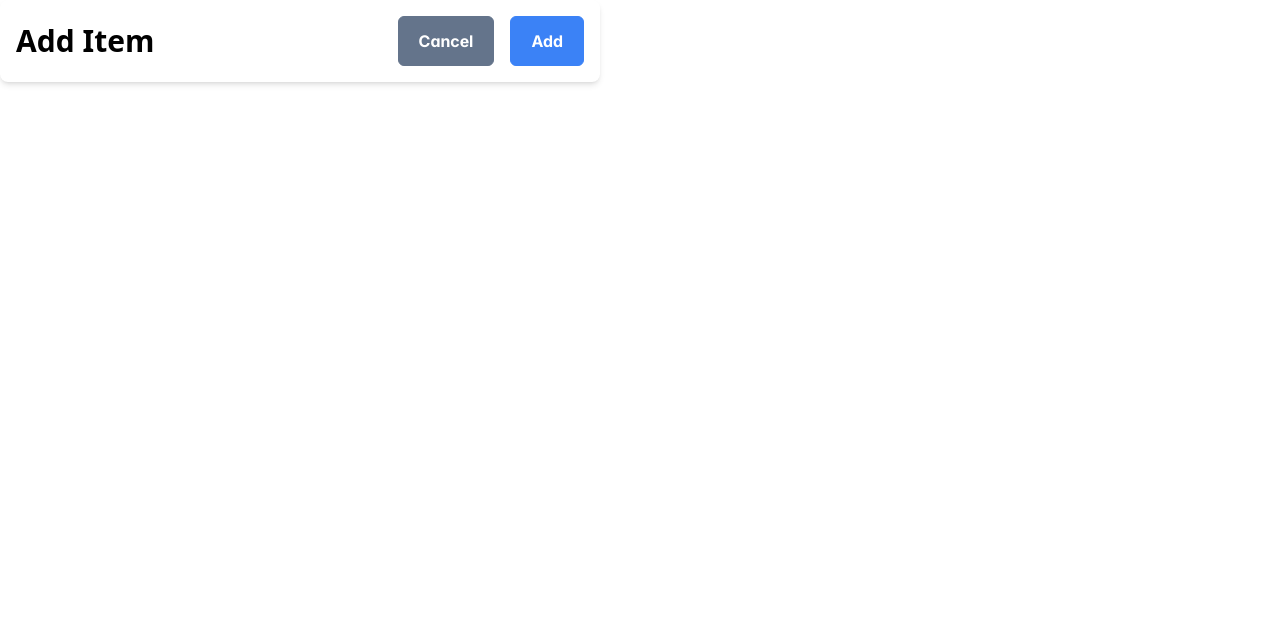
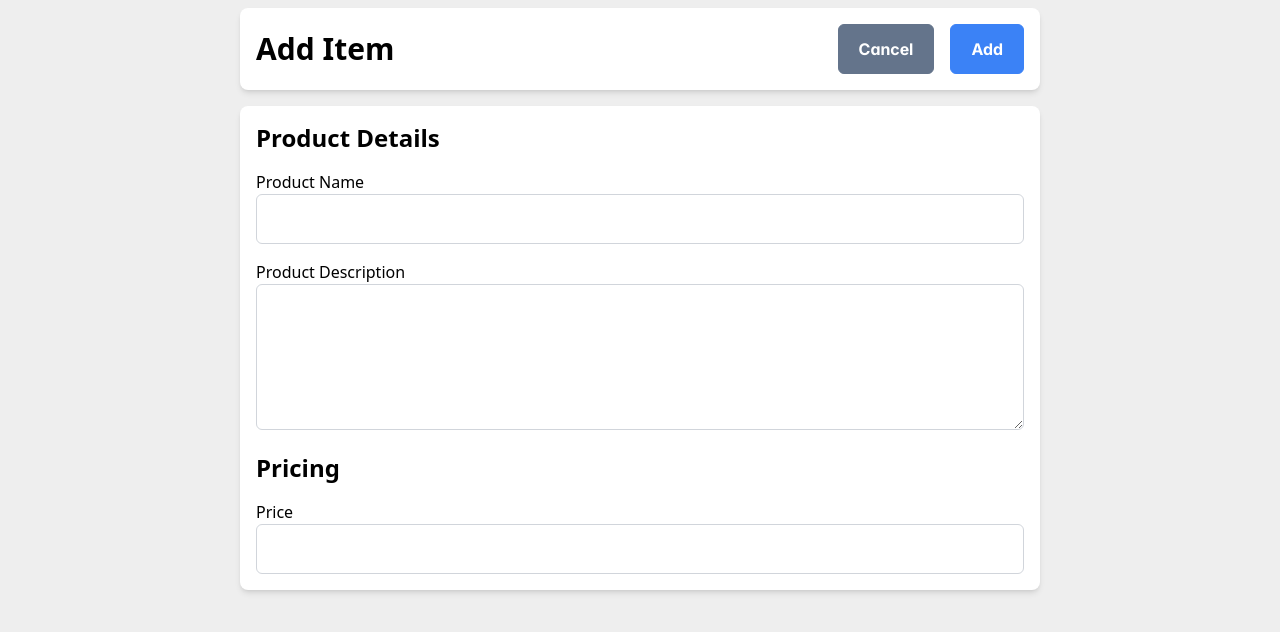
Before and after one commit to 5elfle5/e-commerce, a React (Vite) app: page /add-item in a window 1280 px wide. Shown: the top 632 px of the page. Built offline with nearby package versions, Linux system fonts and the light colour scheme.

Commit message:
add product form

```diff
--- a/src/App.tsx
+++ b/src/App.tsx
@@ -4,11 +4,13 @@ import { Home, AddItem } from './pages';
 
 export const App: FC = () => {
   return (
-    <BrowserRouter>
-      <Routes>
-        <Route path="/" element={<Home />} />
-        <Route path="/add-item" element={<AddItem />} />
-      </Routes>
-    </BrowserRouter>
+    <div className='flex justify-center mt-2'>
+      <BrowserRouter>
+        <Routes>
+          <Route path='/' element={<Home />} />
+          <Route path='/add-item' element={<AddItem />} />
+        </Routes>
+      </BrowserRouter>
+    </div>
   );
 };
--- a/src/index.css
+++ b/src/index.css
@@ -2,6 +2,10 @@
 @import "primereact/resources/themes/lara-light-blue/theme.css";
 @import "primereact/resources/primereact.min.css";
 @import "primeicons/primeicons.css";
+
+body {
+  background-color: #eee;
+}
 
 .card {
   @apply p-4 bg-white rounded-lg shadow-md;
@@ -10,3 +14,11 @@
 .justify-children {
   @apply flex justify-between items-center;
 }
+
+.h1 {
+  @apply text-3xl font-bold;
+}
+
+.h2 {
+  @apply text-2xl font-semibold;
+}
--- a/src/pages/AddItem.tsx
+++ b/src/pages/AddItem.tsx
@@ -1,15 +1,40 @@
 import '../index.css';
+import React from 'react';
 import { Button } from 'primereact/button';
+import { InputText } from 'primereact/inputtext';
+import { InputTextarea } from 'primereact/inputtextarea';
+import { InputNumber } from 'primereact/inputnumber';
 
 export function AddItem() {
+  const [name, setName] =  React.useState<string>('');
+  const [description, setDescription] = React.useState<string>('');
+  const [price, setPrice] = React.useState<number | null>(null);
   return (
-    <div className='card justify-children w-[600px]'>
-      <h1 className='text-3xl font-bold'>
-        Add Item
-      </h1>
-      <div className='flex gap-4'>
-        <Button label='Cancel' severity='secondary'></Button>
-        <Button label='Add'></Button>
+    <div className='flex flex-col gap-4'>
+      <div className='card justify-children w-[800px]'>
+        <h1 className='h1'>
+          Add Item
+        </h1>
+        <div className='flex gap-4'>
+          <Button label='Cancel' severity='secondary'></Button>
+          <Button label='Add'></Button>
+        </div>
+      </div>
+      <div className='card'>
+        <div className='h2'>Product Details</div>
+        <div className='mt-4'>
+          <div>Product Name</div>
+          <InputText value={name} onChange={(e) => setName(e.target.value)} className='w-full' />
+        </div>
+        <div className='mt-4'>
+          <div>Product Description</div>
+          <InputTextarea value={description} onChange={(e) => setDescription(e.target.value)} className='w-full' rows={5} />
+        </div>
+        <div className='h2 mt-4'>Pricing</div>
+        <div className='mt-4'>
+          <div>Price</div>
+          <InputNumber value={price} onValueChange={(e) => setPrice(e.value ?? null)} className='w-full' />
+        </div>
       </div>
     </div>
   )
```
